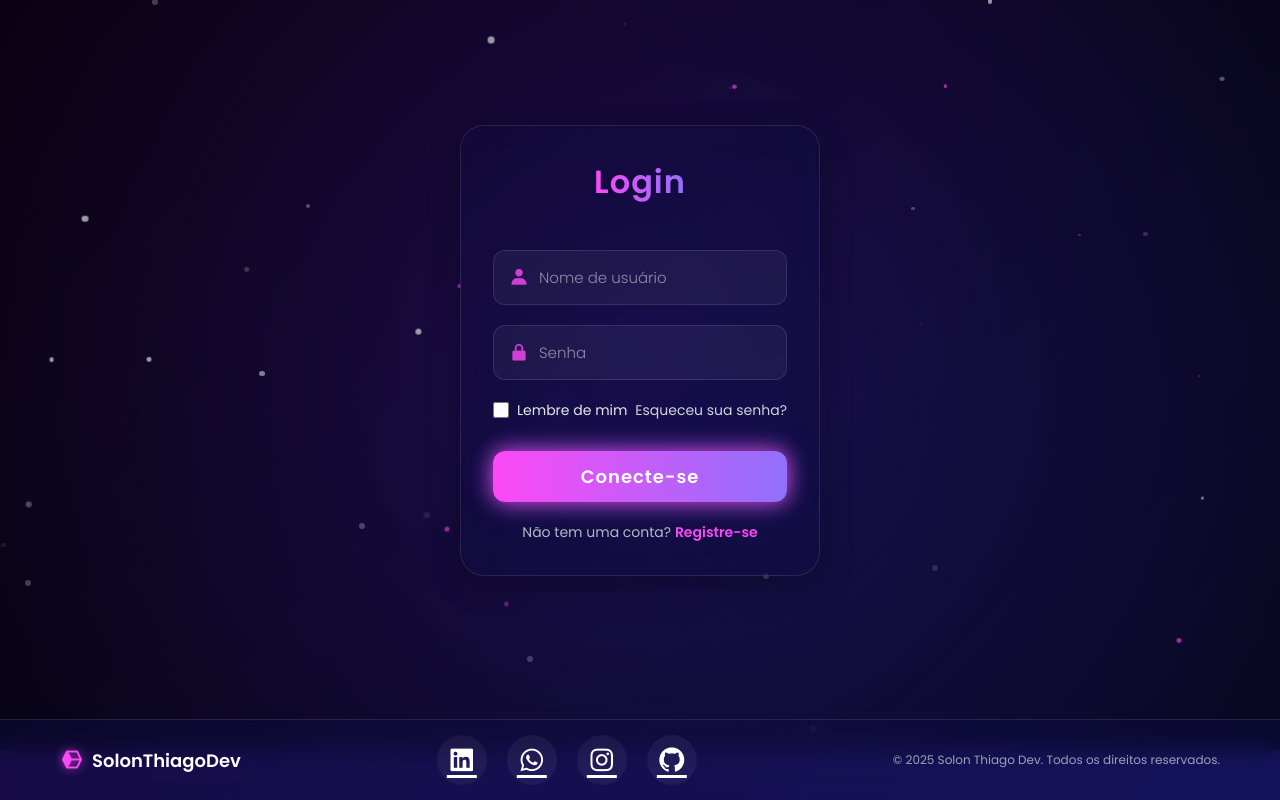
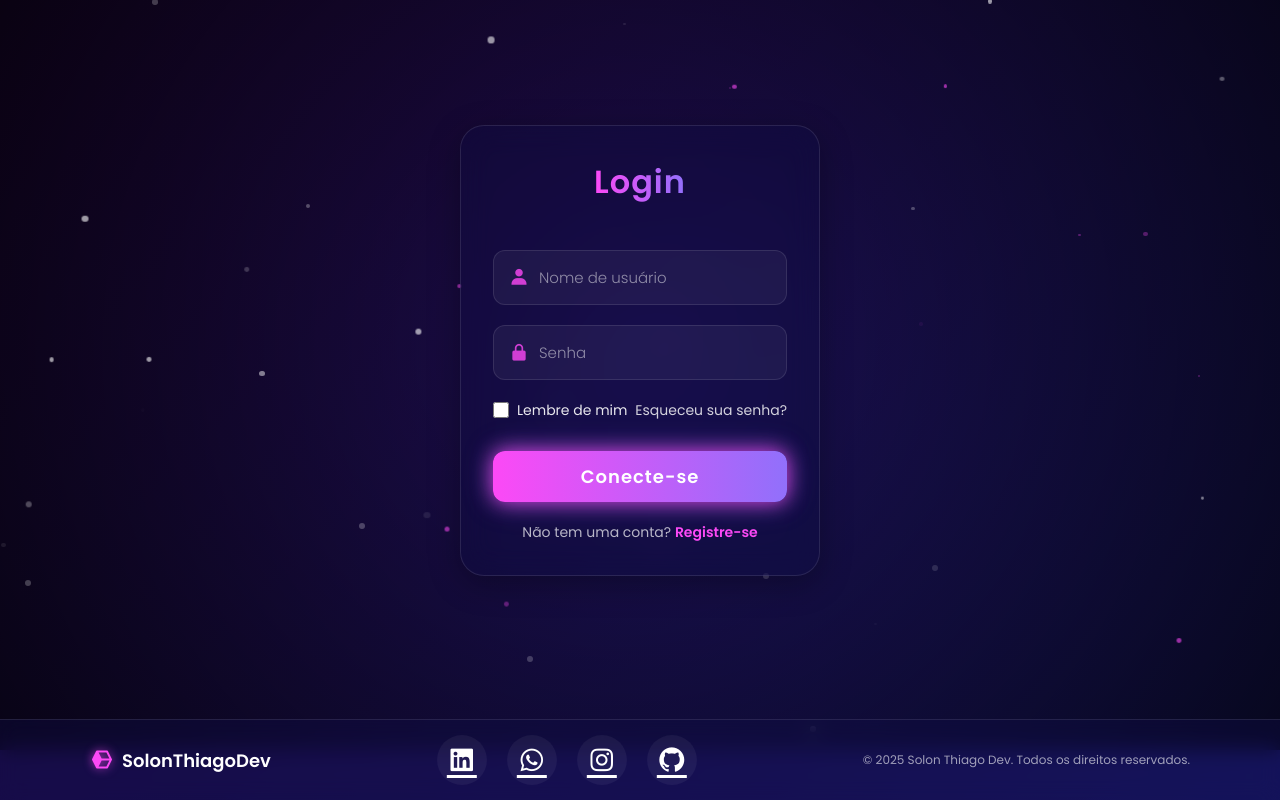
Before and after one commit to SolonThiago/Tela_login, a plain HTML site: page index.html in a window 1280 px wide. Drawn offline with nearby package versions, Linux system fonts and the light colour scheme.

Commit message:
Update estilo.css

```diff
--- a/estilo.css
+++ b/estilo.css
@@ -306,7 +306,7 @@
             .footer-content {
                 flex-direction: row;
                 justify-content: space-between;
-                padding: 0 20px;
+                padding: 0 50px;
             }
         }
 
```
